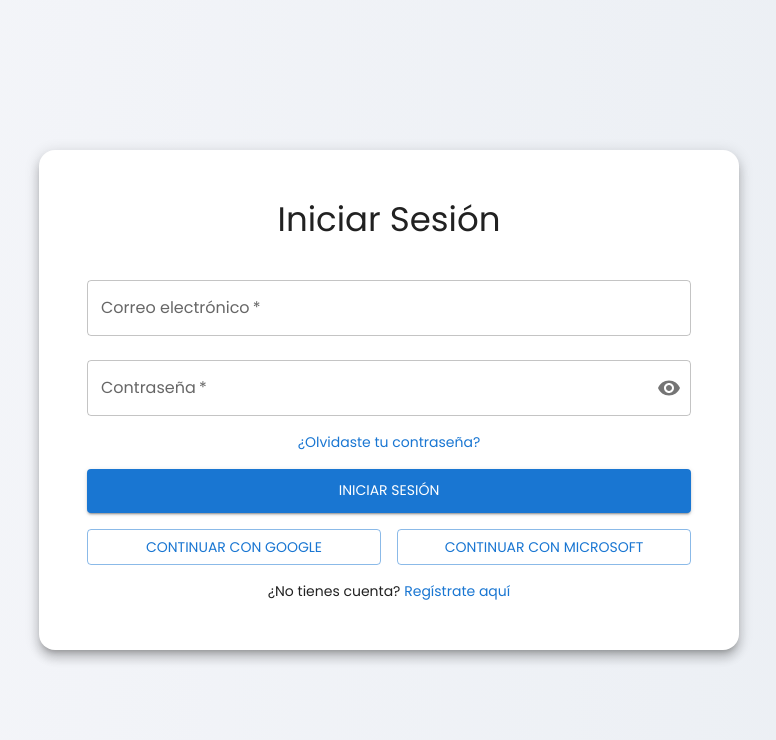
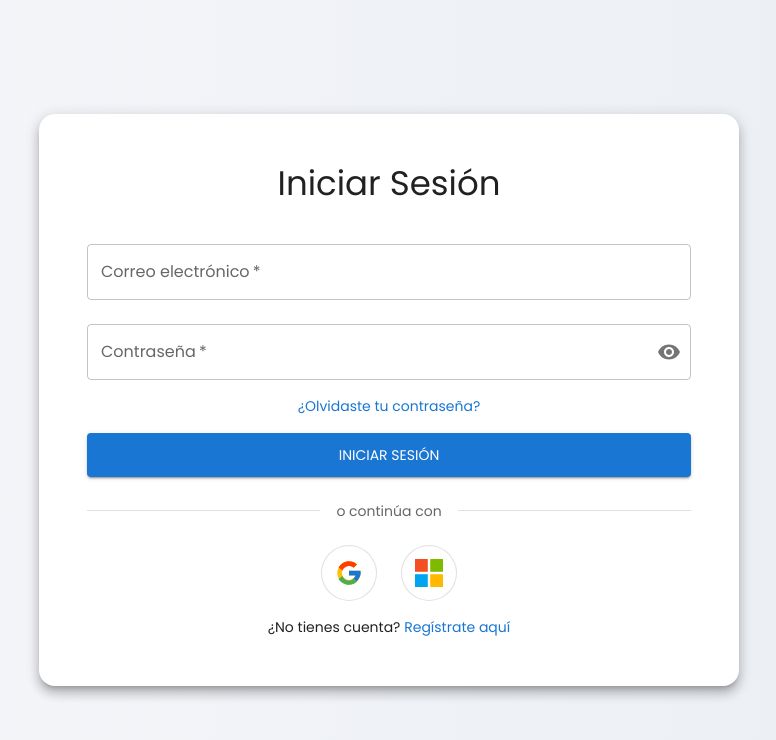
Before and after one commit to MauryQV/python_learning_platform, a React app in the folder frontend/: page /login in a window 1280 px wide. Shown: the top 740 px of the page, without its empty margins (251-1027 px from the left). Built offline with nearby package versions, Linux system fonts and the light colour scheme; the HTML template or start-up script is replaced by a standard one.

Commit message:
Log in and Register socials frontend connected with back

```diff
--- a/frontend/package.json
+++ b/frontend/package.json
@@ -16,6 +16,7 @@
     "@fontsource/poppins": "^5.2.7",
     "@mui/icons-material": "^7.3.4",
     "@mui/material": "^7.3.4",
+    "@react-oauth/google": "^0.12.2",
     "@supabase/supabase-js": "^2.58.0",
     "axios": "^1.12.2",
     "react": "^19.1.1",
--- a/frontend/src/App.jsx
+++ b/frontend/src/App.jsx
@@ -1,4 +1,3 @@
-// src/App.jsx
 import { BrowserRouter, Routes, Route, Navigate } from "react-router-dom";
 import { AuthProvider } from "./context/AuthContext";
 import ProtectedRoute from "./components/ProtectedRoute";
--- a/frontend/src/api/axiosInstance.js
+++ b/frontend/src/api/axiosInstance.js
@@ -1,6 +1,5 @@
 import axios from "axios";
 
-// URL base del backend (podés ponerla en .env)
 const API_URL = import.meta.env.VITE_API_URL || "http://localhost:2999/api";
 
 export const api = axios.create({
--- a/frontend/src/pages/Login.jsx
+++ b/frontend/src/pages/Login.jsx
@@ -1,17 +1,34 @@
 import React, { useState } from "react";
 import {
-  TextField,
-  Button,
-  Container,
-  Typography,
-  Box,
-  CircularProgress,
-  InputAdornment,
-  IconButton,
+  TextField, Button, Container, Typography, Box, CircularProgress,
+  InputAdornment, IconButton, Tooltip, Divider
 } from "@mui/material";
 import { Link, useNavigate } from "react-router-dom";
 import { Visibility, VisibilityOff } from "@mui/icons-material";
+import { useGoogleLogin } from "@react-oauth/google";
 import { useAuth } from "../context/AuthContext";
+
+function GoogleLogo({ size = 28 }) {
+  return (
+    <svg width={size} height={size} viewBox="0 0 48 48" aria-hidden="true">
+      <path fill="#FFC107" d="M43.611 20.083h-1.611v-.083H24v8h11.3c-1.635 4.657-6.05 8-11.3 8-6.627 0-12-5.373-12-12s5.373-12 12-12c3.059 0 5.844 1.156 7.957 3.043l5.657-5.657C33.978 6.114 29.28 4 24 4 12.955 4 4 12.955 4 24s8.955 20 20 20 20-8.955 20-20c0-1.342-.138-2.651-.389-3.917z"/>
+      <path fill="#FF3D00" d="M6.306 14.691l6.571 4.818C14.33 16.003 18.792 12 24 12c3.059 0 5.844 1.156 7.957 3.043l5.657-5.657C33.978 6.114 29.28 4 24 4 16.317 4 9.64 8.337 6.306 14.691z"/>
+      <path fill="#4CAF50" d="M24 44c5.175 0 9.814-1.97 13.275-5.172l-6.124-5.178C29.065 35.932 26.655 37 24 37c-5.219 0-9.644-3.318-11.286-7.958l-6.54 5.035C9.466 39.64 16.212 44 24 44z"/>
+      <path fill="#1976D2" d="M43.611 20.083H24v8h11.3c-.78 2.22-2.201 4.092-4.149 5.468l6.124 5.178C39.048 35.79 44 30.667 44 24c0-1.342-.138-2.651-.389-3.917z"/>
+    </svg>
+  );
+}
+
+function MicrosoftLogo({ size = 28 }) {
+  return (
+    <svg width={size} height={size} viewBox="0 0 23 23" aria-hidden="true">
+      <rect x="0" y="0" width="10.5" height="10.5" fill="#F25022" />
+      <rect x="12.5" y="0" width="10.5" height="10.5" fill="#7FBA00" />
+      <rect x="0" y="12.5" width="10.5" height="10.5" fill="#00A4EF" />
+      <rect x="12.5" y="12.5" width="10.5" height="10.5" fill="#FFB900" />
+    </svg>
+  );
+}
 
 export default function Login() {
   const [email, setEmail] = useState("");
@@ -22,66 +39,73 @@ export default function Login() {
   const [loading, setLoading] = useState(false);
 
   const navigate = useNavigate();
-  const { login } = useAuth();
+  const { login, loginWithGoogle } = useAuth();
 
   const handleLogin = async (e) => {
     e.preventDefault();
-    setMessage("");
-    setIsSuccess(false);
-    setLoading(true);
-
+    setMessage(""); setIsSuccess(false); setLoading(true);
     try {
       const result = await login(email, password);
-
       if (result?.success) {
         setIsSuccess(true);
         const name = result?.user?.firstName || "de vuelta";
         setMessage(`¡Bienvenido, ${name}!`);
-        setTimeout(() => navigate("/dashboard"), 1200);
+        setTimeout(() => navigate("/dashboard"), 900);
       } else {
         setIsSuccess(false);
         setMessage(result?.error || "No se pudo iniciar sesión.");
       }
     } catch (err) {
       setIsSuccess(false);
-      setMessage(
-        err?.response?.data?.message ||
-          err?.message ||
-          "Error inesperado al iniciar sesión."
-      );
+      setMessage(err?.response?.data?.message || err?.message || "Error inesperado al iniciar sesión.");
     } finally {
       setLoading(false);
     }
   };
 
-  const handleGoogleLogin = () => {
-    // Lógica para iniciar sesión con Google
+  const googleLogin = useGoogleLogin({
+    onSuccess: async (tokenResponse) => {
+      const idToken = tokenResponse?.credential || tokenResponse?.access_token;
+      if (!idToken) {
+        setIsSuccess(false);
+        setMessage("No se recibió el token de Google.");
+        return;
+      }
+      const res = await loginWithGoogle(idToken);
+      if (res?.success) {
+        setIsSuccess(true);
+        setMessage("¡Bienvenido con Google!");
+        setTimeout(() => navigate("/dashboard"), 700);
+      } else {
+        setIsSuccess(false);
+        setMessage(res?.error || "No se pudo iniciar sesión con Google.");
+      }
+    },
+    onError: () => {
+      setIsSuccess(false);
+      setMessage("Error con Google Login. Intenta de nuevo.");
+    },
+    flow: "implicit",
+  });
+
+  const handleMicrosoftLogin = () => {
+    window.location.href = "https://login.microsoftonline.com/";
   };
 
-  const handleMicrosoftLogin = () => {
-    // Lógica para iniciar sesión con Microsoft
-  };
   return (
     <Container
       maxWidth={false}
       disableGutters
       sx={{
-        display: "flex",
-        justifyContent: "center",
-        alignItems: "center",
-        minHeight: "100vh",
-        width: "100vw",
+        display: "flex", justifyContent: "center", alignItems: "center",
+        minHeight: "100vh", width: "100vw",
         background: "linear-gradient(to right, #f5f6fa, #eaeef3)",
       }}
     >
       <Box
         sx={{
-          width: "90%",
-          maxWidth: 700,
-          p: 6,
-          boxShadow: 8,
-          borderRadius: 4,
-          backgroundColor: "white",
+          width: "90%", maxWidth: 700, p: 6, boxShadow: 8,
+          borderRadius: 4, backgroundColor: "white",
         }}
       >
         <Typography variant="h4" mb={3} align="center" fontWeight="normal">
@@ -100,7 +124,6 @@ export default function Login() {
             value={email}
             onChange={(e) => setEmail(e.target.value)}
           />
-
           <TextField
             label="Contraseña"
             type={showPw ? "text" : "password"}
@@ -147,25 +170,60 @@ export default function Login() {
             sx={{ mt: 2, py: 1.2 }}
             disabled={loading}
           >
-            {loading ? <CircularProgress size={24} sx={{ color: "white" }} /> : "Iniciar Sesión"}
+            {loading ? (
+              <CircularProgress size={24} sx={{ color: "white" }} />
+            ) : (
+              "Iniciar Sesión"
+            )}
           </Button>
         </form>
-         <Box sx={{ mt: 2, display: 'flex', justifyContent: 'space-between' }}>
-          <Button
-            variant="outlined"
-            onClick={handleGoogleLogin}
-            sx={{ flex: 1, marginRight: 1 }}
-          >
-            Continuar con Google
-          </Button>
-          <Button
-            variant="outlined"
-            onClick={handleMicrosoftLogin}
-            sx={{ flex: 1, marginLeft: 1 }}
-          >
-            Continuar con Microsoft
-          </Button>
+
+        <Box sx={{ my: 3, display: "flex", alignItems: "center", gap: 2 }}>
+          <Divider sx={{ flex: 1 }} />
+          <Typography variant="body2" color="text.secondary">
+            o continúa con
+          </Typography>
+          <Divider sx={{ flex: 1 }} />
         </Box>
+
+        <Box sx={{ display: "flex", justifyContent: "center", gap: 3 }}>
+          <Tooltip title="Continuar con Google">
+            <IconButton
+              aria-label="Continuar con Google"
+              onClick={() => googleLogin()}
+              sx={{
+                width: 56,
+                height: 56,
+                borderRadius: "50%",
+                border: "1px solid",
+                borderColor: "divider",
+                backgroundColor: "background.paper",
+                "&:hover": { backgroundColor: "grey.50" },
+              }}
+            >
+              <GoogleLogo />
+            </IconButton>
+          </Tooltip>
+
+          <Tooltip title="Continuar con Microsoft">
+            <IconButton
+              aria-label="Continuar con Microsoft"
+              onClick={handleMicrosoftLogin}
+              sx={{
+                width: 56,
+                height: 56,
+                borderRadius: "50%",
+                border: "1px solid",
+                borderColor: "divider",
+                backgroundColor: "background.paper",
+                "&:hover": { backgroundColor: "grey.50" },
+              }}
+            >
+              <MicrosoftLogo />
+            </IconButton>
+          </Tooltip>
+        </Box>
+
         <Typography mt={2} align="center" fontSize={14}>
           ¿No tienes cuenta?{" "}
           <Link
--- a/frontend/src/pages/Register.jsx
+++ b/frontend/src/pages/Register.jsx
@@ -1,21 +1,45 @@
 import { useState } from "react";
-import {Box, Button, Checkbox, Container, FormControlLabel, Grid, IconButton, InputAdornment, Link, TextField, Typography, Paper,} from "@mui/material";
+import {
+  Box, Button, Checkbox, Container, FormControlLabel, Grid,
+  IconButton, InputAdornment, Link, TextField, Typography, Paper,
+  Tooltip, Divider
+} from "@mui/material";
 import { Visibility, VisibilityOff } from "@mui/icons-material";
 import PasswordStrengthBar from "./PasswordStrengthBar.jsx";
 import { useNavigate, Link as RouterLink } from "react-router-dom";
 import { supabase } from "../lib/supabaseClient";
 import { registerUser } from "../api/auth";
+import { useGoogleLogin } from "@react-oauth/google";
+import { useAuth } from "../context/AuthContext";
+
+function GoogleLogo({ size = 28 }) {
+  return (
+    <svg width={size} height={size} viewBox="0 0 48 48" aria-hidden="true">
+      <path fill="#FFC107" d="M43.611 20.083h-1.611v-.083H24v8h11.3c-1.635 4.657-6.05 8-11.3 8-6.627 0-12-5.373-12-12s5.373-12 12-12c3.059 0 5.844 1.156 7.957 3.043l5.657-5.657C33.978 6.114 29.28 4 24 4 12.955 4 4 12.955 4 24s8.955 20 20 20 20-8.955 20-20c0-1.342-.138-2.651-.389-3.917z"/>
+      <path fill="#FF3D00" d="M6.306 14.691l6.571 4.818C14.33 16.003 18.792 12 24 12c3.059 0 5.844 1.156 7.957 3.043l5.657-5.657C33.978 6.114 29.28 4 24 4 16.317 4 9.64 8.337 6.306 14.691z"/>
+      <path fill="#4CAF50" d="M24 44c5.175 0 9.814-1.97 13.275-5.172l-6.124-5.178C29.065 35.932 26.655 37 24 37c-5.219 0-9.644-3.318-11.286-7.958l-6.54 5.035C9.466 39.64 16.212 44 24 44z"/>
+      <path fill="#1976D2" d="M43.611 20.083H24v8h11.3c-.78 2.22-2.201 4.092-4.149 5.468l6.124 5.178C39.048 35.79 44 30.667 44 24c0-1.342-.138-2.651-.389-3.917z"/>
+    </svg>
+  );
+}
+function MicrosoftLogo({ size = 28 }) {
+  return (
+    <svg width={size} height={size} viewBox="0 0 23 23" aria-hidden="true">
+      <rect x="0" y="0" width="10.5" height="10.5" fill="#F25022" />
+      <rect x="12.5" y="0" width="10.5" height="10.5" fill="#7FBA00" />
+      <rect x="0" y="12.5" width="10.5" height="10.5" fill="#00A4EF" />
+      <rect x="12.5" y="12.5" width="10.5" height="10.5" fill="#FFB900" />
+    </svg>
+  );
+}
 
 export default function Register() {
   const nav = useNavigate();
+  const { loginWithGoogle } = useAuth();
 
   const [form, setForm] = useState({
-    firstName: "",
-    lastName: "",
-    email: "",
-    password: "",
-    confirmPassword: "",
-    accepted: false,
+    firstName: "", lastName: "", email: "", password: "",
+    confirmPassword: "", accepted: false,
   });
   const [showPw, setShowPw] = useState(false);
   const [showPw2, setShowPw2] = useState(false);
@@ -53,18 +77,11 @@ export default function Register() {
       setErrors((prev) => ({ ...prev, submit: undefined }));
 
       const res = await registerUser(
-        form.firstName,
-        form.lastName,
-        form.email,
-        form.password,
-        form.confirmPassword
+        form.firstName, form.lastName, form.email, form.password, form.confirmPassword
       );
 
       if (!res?.success) {
-        setErrors((prev) => ({
-          ...prev,
-          submit: res?.message || "No se pudo registrar",
-        }));
+        setErrors((prev) => ({ ...prev, submit: res?.message || "No se pudo registrar" }));
         setSubmitting(false);
         return;
       }
@@ -72,9 +89,7 @@ export default function Register() {
       const { error } = await supabase.auth.signUp({
         email: form.email,
         password: form.password,
-        options: {
-          emailRedirectTo: `${window.location.origin}/login`,
-        },
+        options: { emailRedirectTo: `${window.location.origin}/login` },
       });
 
       if (error) {
@@ -84,27 +99,40 @@ export default function Register() {
       }
 
       localStorage.setItem("pendingEmail", form.email);
-
       nav("/verify-email");
     } catch (err) {
-      const msg =
-        err?.message || err?.error || "No se pudo crear la cuenta. Intenta de nuevo.";
+      const msg = err?.message || err?.error || "No se pudo crear la cuenta. Intenta de nuevo.";
       setErrors((prev) => ({ ...prev, submit: msg }));
     } finally {
       setSubmitting(false);
     }
   };
 
+  const googleLogin = useGoogleLogin({
+    onSuccess: async (tokenResponse) => {
+      const idToken = tokenResponse?.credential || tokenResponse?.access_token;
+      if (!idToken) return;
+      const res = await loginWithGoogle(idToken);
+      if (res?.success) nav("/dashboard");
+    },
+    flow: "implicit",
+  });
+
+  const handleMicrosoftLogin = () => {
+    window.location.href = "https://login.microsoftonline.com/";
+  };
+
   return (
     <Container maxWidth="sm" sx={{ py: 8 }}>
       <Paper elevation={3} sx={{ p: 4, borderRadius: 4 }}>
-        <Typography variant="h4" gutterBottom>
+        <Typography variant="h4" gutterBottom align="center">
           Crea tu cuenta
         </Typography>
-        <Typography color="text.secondary" sx={{ mb: 3 }}>
+        <Typography color="text.secondary" sx={{ mb: 3 }} align="center">
           Comienza a aprender Python con módulos interactivos
         </Typography>
 
+        {/* ------ FORM ------ */}
         <Box component="form" noValidate onSubmit={onSubmit}>
           <Grid container spacing={2}>
             <Grid item xs={12} sm={6}>
@@ -221,34 +249,88 @@ export default function Register() {
               )}
             </Grid>
 
+            {/* Errors */}
             {errors.submit && (
               <Grid item xs={12}>
-                <Typography color="error" variant="body2">
+                <Typography color="error" variant="body2" align="center">
                   {errors.submit}
                 </Typography>
               </Grid>
             )}
 
+            {/* ------ Centered button ------ */}
             <Grid item xs={12}>
+              <Box sx={{ width: "100%", display: "flex", justifyContent: "center", mt: 1 }}>
                 <Button
-                fullWidth
                   type="submit"
                   variant="contained"
                   size="large"
                   disabled={submitting}
+                  sx={{ minWidth: 260, py: 1.2 }}
                 >
-                {submitting ? "Creando..." : "Crear cuenta"}
+                  {submitting ? "Creando..." : "CREAR CUENTA"}
                 </Button>
+              </Box>
             </Grid>
 
+            {/* ------ Centered login link ------ */}
             <Grid item xs={12}>
-              <Typography variant="body2" color="text.secondary">
+              <Box sx={{ width: "100%", display: "flex", justifyContent: "center" }}>
+                <Typography
+                  variant="body2"
+                  color="text.secondary"
+                  sx={{ textAlign: "center", m: 0 }}
+                >
                   ¿Ya tienes cuenta?{" "}
                   <Link component={RouterLink} to="/login">
                     Inicia Sesión
                   </Link>
                 </Typography>
+              </Box>
             </Grid>
+          </Grid>
+
+          {/* ------ Socials ------ */}
+          <Box sx={{ my: 3, display: "flex", alignItems: "center", gap: 2 }}>
+            <Divider sx={{ flex: 1 }} />
+            <Typography variant="body2" color="text.secondary">
+              o regístrate con
+            </Typography>
+            <Divider sx={{ flex: 1 }} />
+          </Box>
+
+          <Grid item xs={12}>
+            <Box sx={{ display: "flex", justifyContent: "center", gap: 3, mb: 2 }}>
+              <Tooltip title="Continuar con Google">
+                <IconButton
+                  aria-label="Continuar con Google"
+                  onClick={() => googleLogin()}
+                  sx={{
+                    width: 56, height: 56, borderRadius: "50%",
+                    border: "1px solid", borderColor: "divider",
+                    backgroundColor: "background.paper",
+                    "&:hover": { backgroundColor: "grey.50" },
+                  }}
+                >
+                  <GoogleLogo />
+                </IconButton>
+              </Tooltip>
+
+              <Tooltip title="Continuar con Microsoft">
+                <IconButton
+                  aria-label="Continuar con Microsoft"
+                  onClick={handleMicrosoftLogin}
+                  sx={{
+                    width: 56, height: 56, borderRadius: "50%",
+                    border: "1px solid", borderColor: "divider",
+                    backgroundColor: "background.paper",
+                    "&:hover": { backgroundColor: "grey.50" },
+                  }}
+                >
+                  <MicrosoftLogo />
+                </IconButton>
+              </Tooltip>
+            </Box>
           </Grid>
         </Box>
       </Paper>
```
Also changed, not shown: frontend/src/api/auth.js (+18 -4 lines), frontend/src/context/AuthContext.jsx (+68 -50 lines), frontend/src/main.jsx (+11 -8 lines), 2 other files (tests, documents, lock files or other folders). Lines whose indentation alone changed are shown as unchanged.
